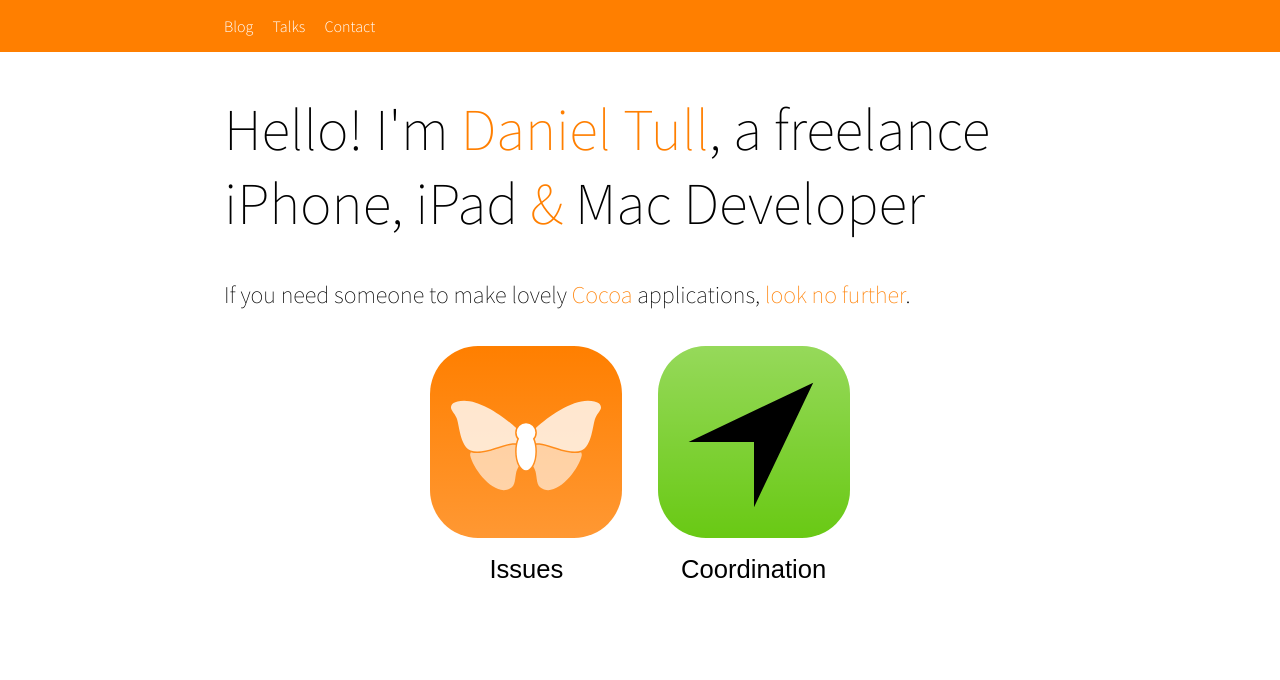
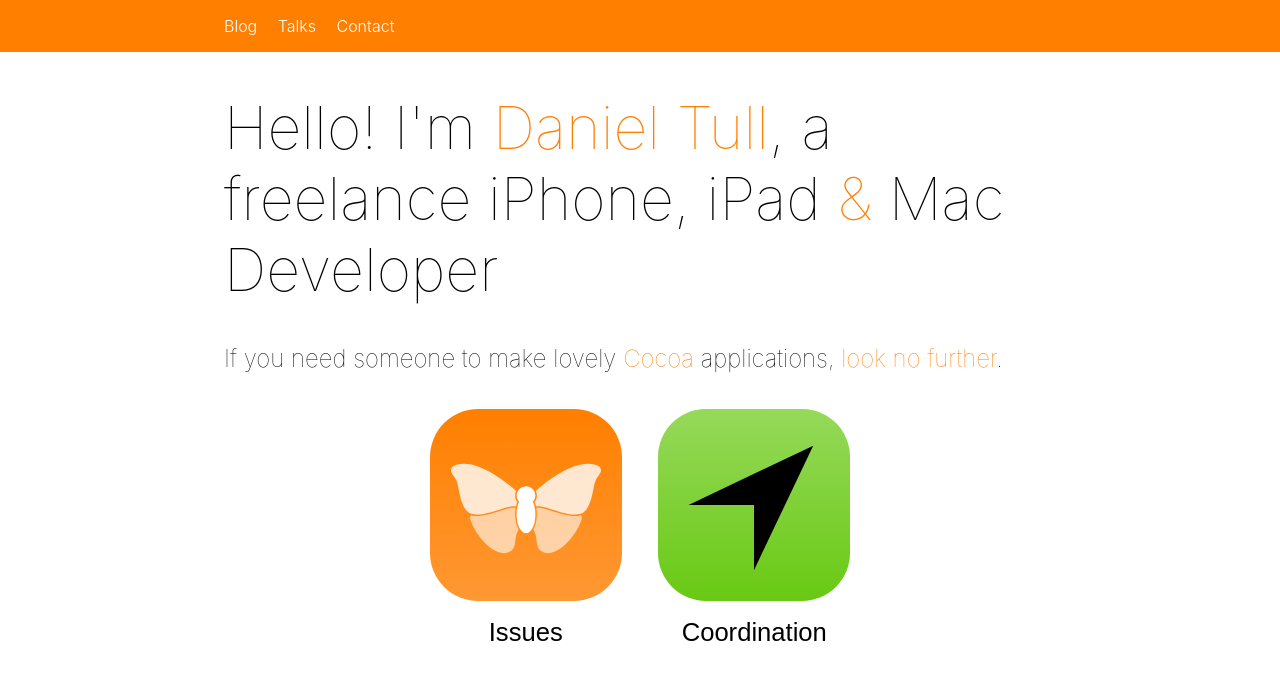
Before and after one commit to danielctull/danielctull.github.com, a Jekyll site: the page built from index.html, in a window 1280 px wide. Shown: the top 680 px of the page. Built offline with Jekyll 4.4.1, drawn with Linux system fonts in a browser that asks for light colours.

Commit message:
Change font to Apple system font, falling back to Helvetica

```diff
--- a/style/css/style.css
+++ b/style/css/style.css
@@ -1,8 +1,7 @@
-@import url(http://fonts.googleapis.com/css?family=Source+Sans+Pro:200,300,400);
 
 html {
 	color: #000;
-    font-family: 'Source Sans Pro', sans-serif;
+    font-family: -apple-system, "Helvetica Neue", sans-serif;
 }
 
 .highlight {
```
